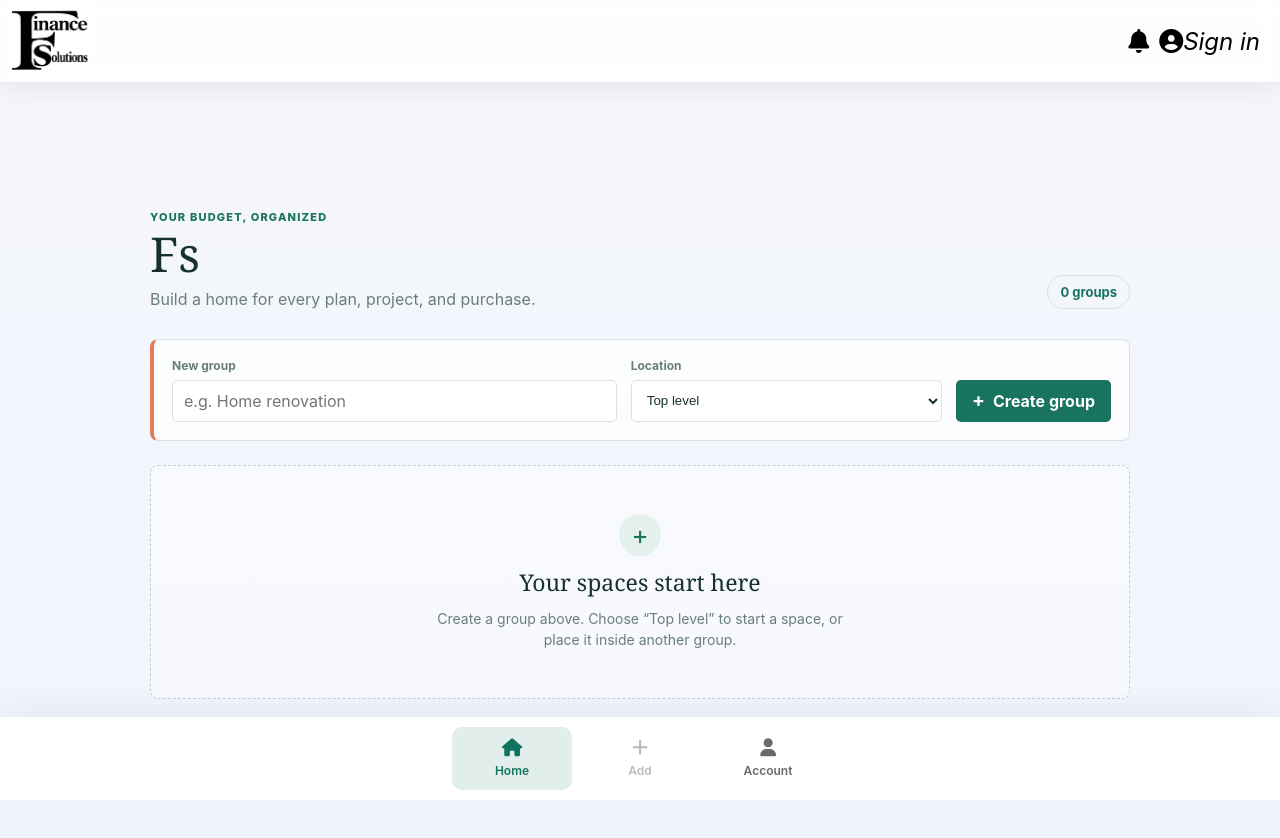
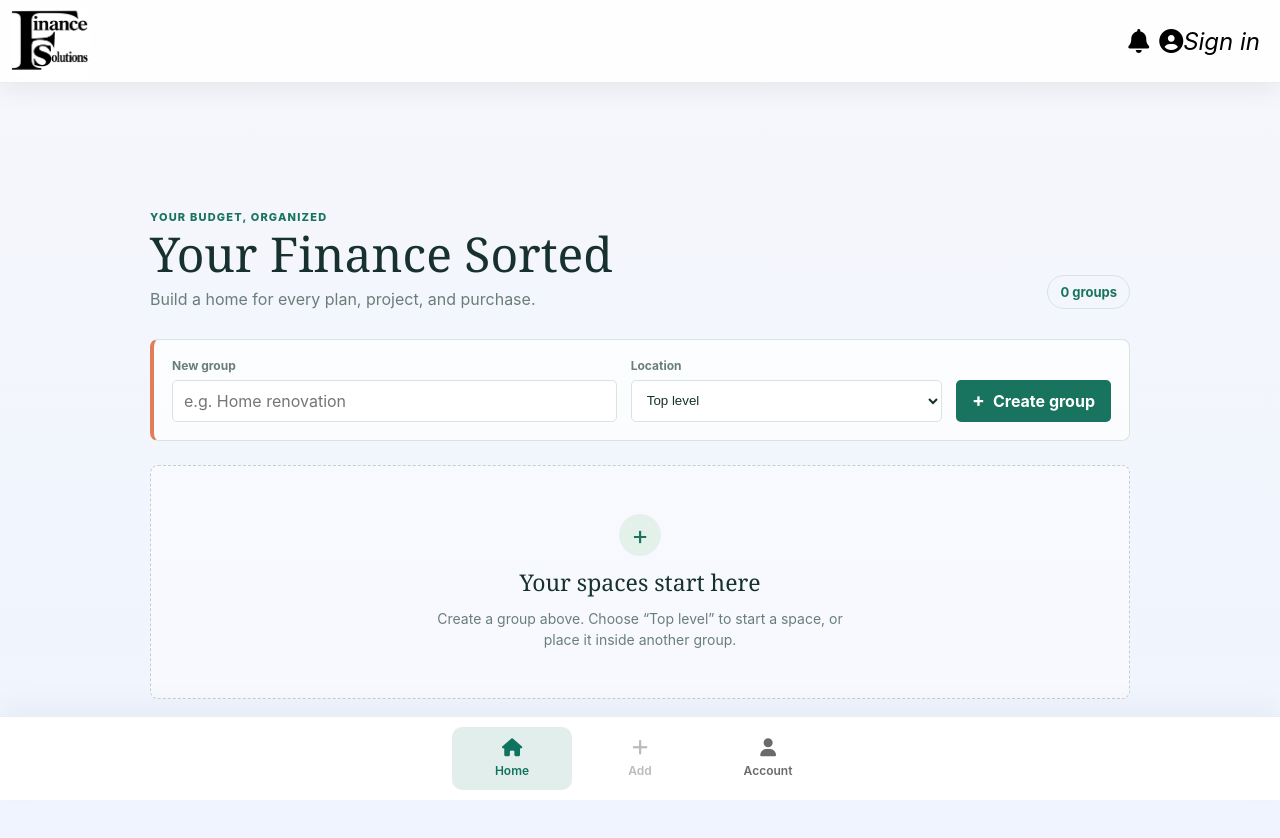
Before and after one commit to ceejaystokes09-stack/BudgetApp.github.io, a React (Vite) app in the folder my-react-app/: page / in a window 1280 px wide. Shown: the top 838 px of the page. Built offline with nearby package versions, Linux system fonts and the light colour scheme.

Commit message:
finacne text changed again

```diff
--- a/my-react-app/src/main.jsx
+++ b/my-react-app/src/main.jsx
@@ -66,7 +66,7 @@ function App() {
         <section className="workspace-intro">
           <div>
             <p className="eyebrow">YOUR BUDGET, ORGANIZED</p>
-            <h1 >Fs</h1>
+            <h1>Your Finance Sorted</h1>
             <p className="workspace-subtitle">Build a home for every plan, project, and purchase.</p>
           </div>
           <span className="group-count">{groups.length} {groups.length === 1 ? 'group' : 'groups'}</span>
```
